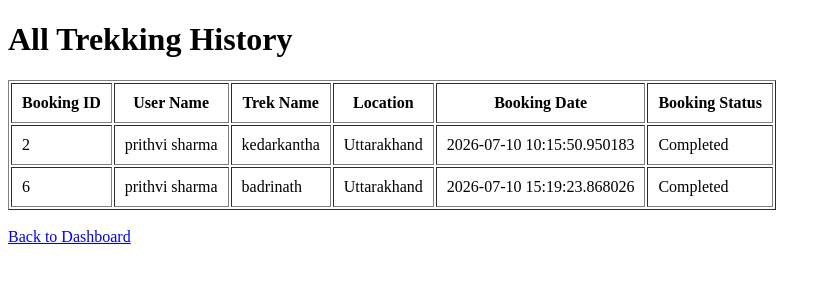
After one commit to 22f2000294/Trekking-Management, a Flask app: page /admin/trekking_history in a window 1280 px wide. The commit adds this page. Shown: the top 300 px of the page, without its empty margins (0-831 px from the left). Run offline with Flask 3, Linux system fonts and the light colour scheme; data comes from the database, SQL or seed files in the repository; both versions use the stored data as it was after the commit.

Commit message:
feat: complete milestone 6 trek booking history and trek status tracking

```diff
--- a/controllers/auth.py
+++ b/controllers/auth.py
@@ -504,15 +504,16 @@ def book_trek(trek_id):
 
     trek = Trek.query.get_or_404(trek_id)
 
-    if trek.status == "Closed":
-        return "This trek is closed for booking"
+    if trek.status != "Open":
+        return "Booking is allowed only for Open treks"
 
     if trek.available_slots <= 0:
         return "No slots available for this trek"
 
-    existing_booking = Booking.query.filter_by(
-        user_id=user_id,
-        trek_id=trek_id
+    existing_booking = Booking.query.filter(
+        Booking.user_id == user_id,
+        Booking.trek_id == trek_id,
+        Booking.booking_status != "Cancelled"
     ).first()
 
     if existing_booking:
@@ -520,7 +521,8 @@ def book_trek(trek_id):
 
     booking = Booking(
         user_id=user_id,
-        trek_id=trek_id
+        trek_id=trek_id,
+        booking_status="Booked"
     )
 
     db.session.add(booking)
@@ -543,6 +545,27 @@ def my_bookings():
         "my_bookings.html",
         bookings=bookings
     )
+
+
+@auth.route("/user/cancel_booking/<int:booking_id>")
+def cancel_booking(booking_id):
+
+    user_id = session["user_id"]
+
+    booking = Booking.query.filter_by(
+        id=booking_id,
+        user_id=user_id
+    ).first_or_404()
+
+    if booking.booking_status != "Cancelled":
+
+        booking.booking_status = "Cancelled"
+
+        booking.trek.available_slots += 1
+
+        db.session.commit()
+
+    return redirect(url_for("auth.my_bookings"))
 
 
 @auth.route("/user/trekking_history")
@@ -597,6 +620,19 @@ def view_bookings():
     )
 
 
+@auth.route("/admin/trekking_history")
+def admin_trekking_history():
+
+    completed_bookings = Booking.query.filter_by(
+        booking_status="Completed"
+    ).all()
+
+    return render_template(
+        "admin_trekking_history.html",
+        bookings=completed_bookings
+    )
+
+
 @auth.route("/admin/complete_booking/<int:booking_id>")
 def complete_booking(booking_id):
 
--- a/models/models.py
+++ b/models/models.py
@@ -113,7 +113,7 @@ class Booking(db.Model):
 
     booking_status = db.Column(
         db.String(20),
-        default="Pending"
+        default="Booked"
     )
 
     payment_status = db.Column(
--- a/templates/admin_dashboard.html
+++ b/templates/admin_dashboard.html
@@ -44,5 +44,11 @@ View All Users
 View All Bookings
 </a>
 
+<br><br>
+
+<a href="{{ url_for('auth.admin_trekking_history') }}">
+    View Trekking History
+</a>
+
 </body>
 </html>
--- /dev/null
+++ b/templates/admin_trekking_history.html
@@ -0,0 +1,46 @@
+<!DOCTYPE html>
+<html>
+
+<head>
+    <title>Admin Trekking History</title>
+</head>
+
+<body>
+
+<h1>All Trekking History</h1>
+
+<table border="1" cellpadding="10">
+
+<tr>
+    <th>Booking ID</th>
+    <th>User Name</th>
+    <th>Trek Name</th>
+    <th>Location</th>
+    <th>Booking Date</th>
+    <th>Booking Status</th>
+</tr>
+
+{% for booking in bookings %}
+
+<tr>
+    <td>{{ booking.id }}</td>
+    <td>{{ booking.user.full_name }}</td>
+    <td>{{ booking.trek.trek_name }}</td>
+    <td>{{ booking.trek.location }}</td>
+    <td>{{ booking.booking_date }}</td>
+    <td>{{ booking.booking_status }}</td>
+</tr>
+
+{% endfor %}
+
+</table>
+
+<br>
+
+<a href="/admin/dashboard">
+    Back to Dashboard
+</a>
+
+</body>
+
+</html>
--- a/templates/update_status.html
+++ b/templates/update_status.html
@@ -17,8 +17,11 @@
 
     <select name="status" required>
 
+        <option value="Pending">Pending</option>
+        <option value="Approved">Approved</option>
         <option value="Open">Open</option>
         <option value="Closed">Closed</option>
+        <option value="Completed">Completed</option>
 
     </select>
 
--- a/templates/view_bookings.html
+++ b/templates/view_bookings.html
@@ -49,7 +49,7 @@ Paid
 </td>
 <td>
 
-{% if booking.booking_status == "Pending" %}
+{% if booking.booking_status == "Booked" %}
 
 <a href="/admin/complete_booking/{{ booking.id }}">
     Complete
@@ -57,7 +57,7 @@ Paid
 
 {% else %}
 
-Completed
+{{ booking.booking_status }}
 
 {% endif %}
 
```
Also changed, not shown: templates/my_bookings.html (+12 -0 lines), instance/trekking.sqlite.
